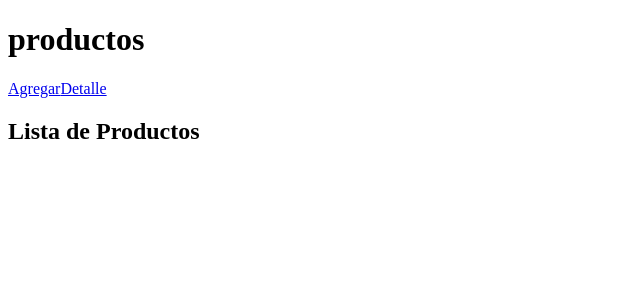
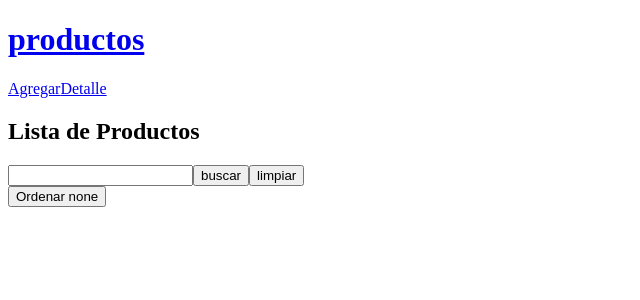
Before and after one commit to porfidev/codifin-test-project, a React (Vite) app: page /products/list in a window 1280 px wide. Shown: the top 300 px of the page, without its empty margins (0-640 px from the left). Built offline with nearby package versions, Linux system fonts and the light colour scheme.

Commit message:
feat: Add initial features

```diff
--- a/package.json
+++ b/package.json
@@ -12,6 +12,7 @@
   "dependencies": {
     "@emotion/react": "^11.11.3",
     "@emotion/styled": "^11.11.0",
+    "@types/uuid": "^9.0.8",
     "localforage": "^1.10.0",
     "match-sorter": "^6.3.3",
     "prettier": "^3.2.4",
@@ -19,7 +20,8 @@
     "react-dom": "^18.2.0",
     "react-router-dom": "^6.22.0",
     "sort-by": "^1.2.0",
-    "usehooks-ts": "^2.12.1"
+    "usehooks-ts": "^2.12.1",
+    "uuid": "^9.0.1"
   },
   "devDependencies": {
     "@emotion/eslint-plugin": "^11.11.0",
--- a/src/main.tsx
+++ b/src/main.tsx
@@ -1,46 +1,11 @@
 import React from 'react'
 import ReactDOM from 'react-dom/client'
 import {
-  createBrowserRouter, Link, Navigate, Outlet,
   RouterProvider,
 } from 'react-router-dom';
-import App from './App.tsx'
+import { router } from './navigation/router.tsx';
 
-const router = createBrowserRouter([
-  {
-    path: '/',
-    element: <App />
-  },
-  {
-    path: '/products',
-    element: <div>
-      <h1>productos</h1>
-      <Link to={'/products/add'}>Agregar</Link>
-      <Link to={'/products/detail/abcd'}>Detalle</Link>
-      <Navigate to={'/products/list'} replace />
-      <Outlet />
-    </div>,
-    children: [
-      {
-        path: 'list',
-        index: true,
-        element: <h2>Lista de Productos</h2>
-      },
-      {
-        path: 'add',
-        element: <h2>Agregar Producto</h2>
-      },
-      {
-        path: 'detail/:productId',
-        element: <h2>Detalle de Producto</h2>
-      }
-    ]
-  },
-  {
-    path: '/cart',
-    element: <h2>Cart View</h2>
-  }
-]);
+
 
 ReactDOM.createRoot(document.getElementById('root')!).render(
   <React.StrictMode>
--- /dev/null
+++ b/src/navigation/router.tsx
@@ -0,0 +1,47 @@
+import { createBrowserRouter, Link, Navigate, Outlet } from 'react-router-dom';
+import App from '../App.tsx';
+import AddProductView from '../views/products/AddProduct.view.tsx';
+import ListProducts from '../views/products/ListProducts.tsx';
+import DetailProductView from '../views/products/DetailProduct.view.tsx';
+
+const router = createBrowserRouter([
+  {
+    path: '/',
+    element: <App />,
+  },
+  {
+    path: '/products',
+    element: (
+      <div>
+        <Link to={'/products/list'}>
+          <h1>productos</h1>
+        </Link>
+        <Link to={'/products/add'}>Agregar</Link>
+        <Link to={'/products/detail/abcd'}>Detalle</Link>
+        <Navigate to={'/products/list'} replace />
+        <Outlet />
+      </div>
+    ),
+    children: [
+      {
+        path: 'list',
+        index: true,
+        element: <ListProducts />,
+      },
+      {
+        path: 'add',
+        element: <AddProductView />,
+      },
+      {
+        path: 'detail/:productId',
+        element: <DetailProductView />,
+      },
+    ],
+  },
+  {
+    path: '/cart',
+    element: <h2>Cart View</h2>,
+  },
+]);
+
+export { router };
--- /dev/null
+++ b/src/types/Ordering.ts
@@ -0,0 +1 @@
+export type OrderingType = 'none' | 'asc' | 'dsc';
--- /dev/null
+++ b/src/types/Product.ts
@@ -0,0 +1,6 @@
+export type Product = {
+  id: string;
+  name: string;
+  price: number;
+  photo: string;
+}
--- /dev/null
+++ b/src/views/products/AddProduct.view.tsx
@@ -0,0 +1,88 @@
+import { ChangeEvent, FormEvent, FormEventHandler, useEffect, useState } from 'react';
+import { useLocalStorage } from 'usehooks-ts';
+import { v4 as uuidv4 } from 'uuid';
+
+type ProductForm = {
+  id?: string;
+  name: string;
+  price: number;
+  photo?: string;
+};
+
+function AddProductView() {
+  const [productStorage, setProductStorage] = useLocalStorage<ProductForm[]>('product', []);
+  const validateProduct: FormEventHandler<HTMLFormElement> = (
+    event: FormEvent<HTMLFormElement>,
+  ) => {
+    event.preventDefault();
+    console.log(productStorage);
+
+    // TODO: Add Extra Validations
+    setProductStorage([...productStorage, { id: uuidv4(), ...product }]);
+  };
+
+  const [product, setProductForm] = useState<ProductForm>({
+    name: '',
+    price: 0,
+  });
+
+  const [fileImage, setFileImage] = useState<File | null>(null);
+  const [fileData, setFileData] = useState<string | null>(null);
+  const reader = new FileReader();
+
+  const handleChange = (event: ChangeEvent<HTMLInputElement>) => {
+    if (event.target.files) {
+      setFileImage(event.target.files[0]);
+      return console.log('una imagen', event.target.files);
+    }
+    setProductForm({ ...product, [event.target.name]: event.target.value });
+  };
+
+  const loadImage = (event: ProgressEvent<FileReader>) => {
+    if (event) {
+      const { result } = event.target as FileReader;
+      if (result) {
+        setFileData(result.toString());
+        setProductForm({ ...product, photo: result.toString() });
+      }
+    }
+  };
+
+  useEffect(() => {
+    if (fileImage) {
+      reader.readAsDataURL(fileImage);
+      reader.addEventListener('load', loadImage);
+    }
+
+    return () => {
+      if (reader && reader.readyState === 1) {
+        reader.abort();
+        reader.removeEventListener('load', loadImage);
+      }
+    };
+  }, [fileImage]);
+
+  return (
+    <div>
+      <h2>Agregar Producto</h2>
+      <form onSubmit={validateProduct}>
+        <div>
+          <label htmlFor={'name'}>Producto</label>
+          <input name={'name'} value={product.name} onChange={handleChange} />
+        </div>
+        <div>
+          <label htmlFor={'price'}>Precio</label>
+          <input name={'price'} value={product.price} onChange={handleChange} />
+        </div>
+        <div>{fileData && <img src={fileData} alt={'preview'} />}</div>
+        <div>
+          <label htmlFor={'photo'}>Producto</label>
+          <input type={'file'} name={'photo'} accept={'image/*'} onChange={handleChange} />
+        </div>
+        <button>Agregar</button>
+      </form>
+    </div>
+  );
+}
+
+export default AddProductView;
--- /dev/null
+++ b/src/views/products/DetailProduct.view.tsx
@@ -0,0 +1,30 @@
+import { useParams } from 'react-router-dom';
+import { useEffect, useState } from 'react';
+import { Product } from '../../types/Product.ts';
+import { useReadLocalStorage } from 'usehooks-ts';
+
+function DetailProductView() {
+  const { productId } = useParams();
+  const products: Product[] | null = useReadLocalStorage('product');
+
+  const [product, setProduct] = useState<Product | null>(null);
+
+
+  useEffect(() => {
+    if(products){
+      const currentProduct = products.find((product) => product.id === productId);
+      setProduct(currentProduct ?? null);
+    }
+  }, [productId]);
+
+  return (
+    <div>
+      <h1>Producto {product?.name}</h1>
+      <img src={product?.photo} alt={'producto'} width={200}/>
+      <h2>Precio: {product?.price}</h2>
+      <button>Agregar a Carrito</button>
+    </div>
+  );
+}
+
+export default DetailProductView;
--- /dev/null
+++ b/src/views/products/ListProducts.tsx
@@ -0,0 +1,130 @@
+import { useReadLocalStorage } from 'usehooks-ts';
+import { Product } from '../../types/Product.ts';
+import { Link } from 'react-router-dom';
+import { ChangeEvent, FormEvent, useEffect, useState } from 'react';
+import { OrderingType } from '../../types/Ordering.ts';
+
+function ListProducts() {
+  const products: Product[] | null = useReadLocalStorage('product');
+
+  const [ordering, setOrdering] = useState<OrderingType>('none');
+  const [orderedProducts, setOrderedProducts] = useState<Product[] | null>(null);
+  const [isActiveSearch, setIsActiveSearch] = useState<boolean>(false);
+  const [searchTerm, setSearchTerm] = useState<string>('');
+  const addToCart = (id: string) => {
+    console.log('agregar al carrito' + id);
+  };
+
+  const toggleOrdering = () => {
+    if (ordering === 'none') {
+      return setOrdering('asc');
+    }
+
+    if (ordering === 'asc') {
+      return setOrdering('dsc');
+    }
+
+    return setOrdering('none');
+  };
+
+  useEffect(() => {
+    if (ordering === 'none') {
+      if(isActiveSearch) {
+        return;
+      }
+      return setOrderedProducts(products);
+    }
+
+    const toOrder = isActiveSearch
+      ? JSON.parse(JSON.stringify(orderedProducts))
+      : JSON.parse(JSON.stringify(products));
+
+    // TODO: FIX 5 > 20
+    if (ordering === 'asc') {
+      if (toOrder) {
+        toOrder.sort(function (a: Product, b: Product) {
+          if (a.price > b.price) {
+            return 1;
+          }
+          if (a.price < b.price) {
+            return -1;
+          }
+          // a must be equal to b
+          return 0;
+        });
+      }
+
+      return setOrderedProducts(toOrder);
+    }
+
+    if (ordering === 'dsc') {
+      if (toOrder) {
+        toOrder.sort(function (a: Product, b: Product) {
+          if (a.price < b.price) {
+            return 1;
+          }
+          if (a.price > b.price) {
+            return -1;
+          }
+          // a must be equal to b
+          return 0;
+        });
+      }
+
+      return setOrderedProducts(toOrder);
+    }
+  }, [ordering]);
+
+  const onSubmitSearch = (event: FormEvent<HTMLFormElement>) => {
+    event.preventDefault();
+    setIsActiveSearch(true);
+    setOrdering('none');
+
+    if (searchTerm && products) {
+      const searchResult = products.filter((product) => {
+        return product.name.toLowerCase().startsWith(searchTerm.toLowerCase());
+      });
+
+      setOrderedProducts(searchResult);
+    }
+  };
+
+  const onPressClear = (event: FormEvent<HTMLButtonElement>) => {
+    event.preventDefault();
+    setSearchTerm('');
+    setIsActiveSearch(false);
+    setOrderedProducts(products);
+  };
+
+  const handleChange = (event: ChangeEvent<HTMLInputElement>) => {
+    setSearchTerm(event.target.value);
+  };
+
+  return (
+    <div>
+      <h2>Lista de Productos</h2>
+
+      <form onSubmit={onSubmitSearch}>
+        <input name={'search'} value={searchTerm} onChange={handleChange} required />
+        <button>buscar</button>
+        <button onClick={onPressClear}>limpiar</button>
+      </form>
+
+      <button onClick={toggleOrdering}>Ordenar {ordering}</button>
+
+      {orderedProducts &&
+        orderedProducts.map((product) => (
+          <div key={product.id}>
+            <Link to={`/products/detail/${product.id}`}>
+              {product.name}
+              {product.price}
+              <img width={180} src={product.photo} alt={'foto'} />
+            </Link>
+            <button onClick={() => addToCart(product.id)}>Agregar al carrito</button>
+          </div>
+        ))}
+    </div>
+  );
+}
+
+export default ListProducts;
```
